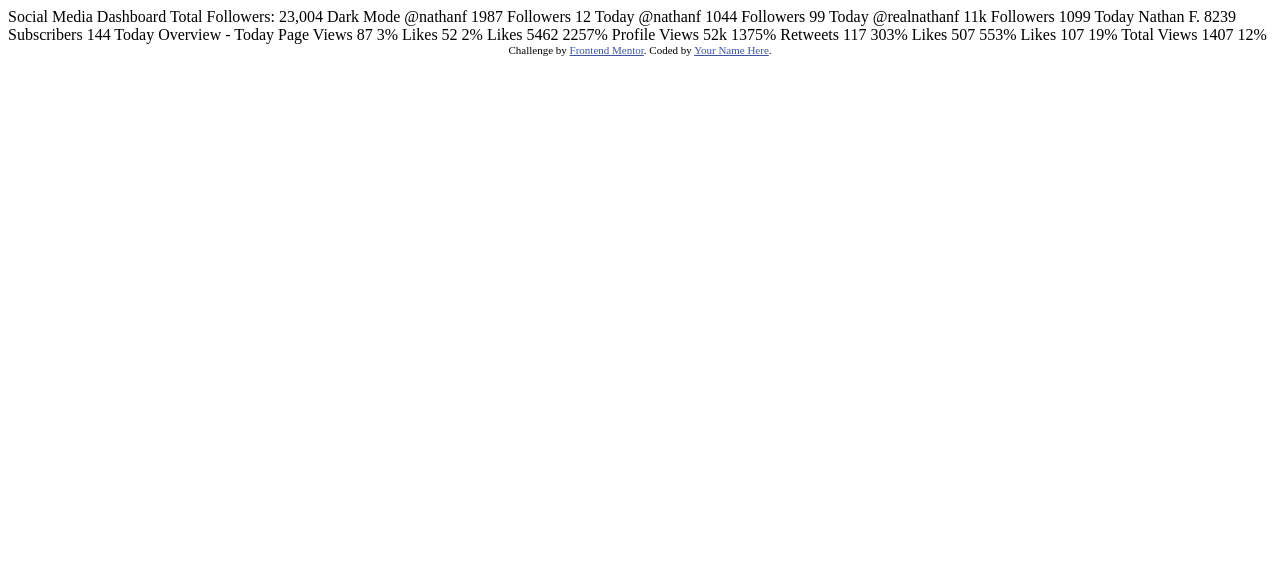
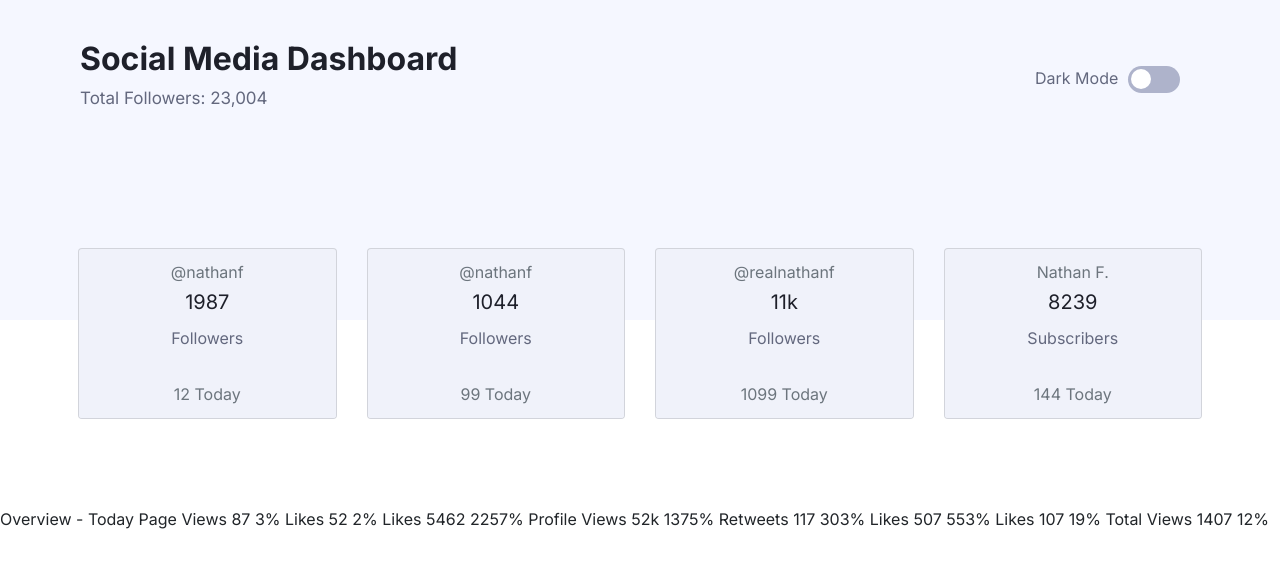
Before and after one commit to DevMushref/social-media-dashboard, a plain HTML site: page index.html in a window 1280 px wide. Drawn offline with nearby package versions, Linux system fonts and the light colour scheme.

Commit message:
Middle stages of the project

```diff
--- a/index.html
+++ b/index.html
@@ -1,48 +1,82 @@
 <!DOCTYPE html>
-<html lang="en">
+<html lang="en" data-theme="light">
 <head>
   <meta charset="UTF-8">
   <meta name="viewport" content="width=device-width, initial-scale=1.0"> <!-- displays site properly based on user's device -->
+  <link rel="icon" type="image/png" sizes="32x32" href="./images/favicon-32x32.png">
+  <title>Frontend Mentor | Social Media Dashboard</title>
+  <link rel="stylesheet" type="text/css" href="https://stackpath.bootstrapcdn.com/bootstrap/4.4.1/css/bootstrap.min.css" />
+  <link rel="stylesheet" type="text/css" href="sass/css/main.css"/>
 
-  <link rel="icon" type="image/png" sizes="32x32" href="./images/favicon-32x32.png">
-
-  <title>Frontend Mentor | Social Media Dashboard</title>
-
-  <!-- Feel free to remove these styles or customise in your own stylesheet 👍 -->
-  <style>
-    .attribution { font-size: 11px; text-align: center; }
-    .attribution a { color: hsl(228, 45%, 44%); }
-  </style>
 </head>
 <body>
+  <header class="header">
+    <div class="container">
+      <div class="row">
+        <div id="title" class="col-10">
+          <h2>
+            <strong> Social Media Dashboard </strong>
+          </h2>
+          <p>Total Followers: 23,004</p>
+        </div>
+        <div id="toggler" class="col-2">
+          <span id="label">
+            <span id="light-dark">Dark</span> Mode
+          </span>
+          <input type="checkbox" id="switch" name="theme" />
+          <label for="switch">Toggle</label>
+        </div>
+      </div>
+    </div>
+  </header>
 
-  Social Media Dashboard
-  Total Followers: 23,004
+  <div class="fixed-cards container p-2">
+    <div class="card-deck text-center">
+      <div class="card">
+        <div class="card-body">
+          <h6 class="card-subtitle mb-2 text-muted"> @nathanf </h6>
+          <h5 class="card-title"> 1987 </h5>
+          <p class="card-text"> Followers </p>
+        </div>
+        <div class="card-footer text-muted">
+          12 Today
+        </div>
+      </div>
 
-  Dark Mode
+      <div class="card">
+        <div class="card-body">
+          <h6 class="card-subtitle mb-2 text-muted"> @nathanf </h6>
+          <h5 class="card-title"> 1044 </h5>
+          <p class="card-text"> Followers </p>
+        </div>
+        <div class="card-footer text-muted">
+          99 Today
+        </div>
+      </div>
 
+      <div class="card">
+        <div class="card-body">
+          <h6 class="card-subtitle mb-2 text-muted"> @realnathanf </h6>
+          <h5 class="card-title"> 11k </h5>
+          <p class="card-text"> Followers </p>
+        </div>
+        <div class="card-footer text-muted">
+          1099 Today
+        </div>
+      </div>
 
-
-  @nathanf
-  1987
-  Followers
-  12 Today
-
-  @nathanf
-  1044
-  Followers
-  99 Today
-
-  @realnathanf
-  11k
-  Followers
-  1099 Today
-
-  Nathan F.
-  8239
-  Subscribers
-  144 Today
-
+      <div class="card">
+        <div class="card-body">
+          <h6 class="card-subtitle mb-2 text-muted"> Nathan F. </h6>
+          <h5 class="card-title"> 8239 </h5>
+          <p class="card-text"> Subscribers </p>
+        </div>
+        <div class="card-footer text-muted">
+          144 Today
+        </div>
+      </div>
+    </div>
+  </div>
 
 
   Overview - Today
@@ -79,9 +113,30 @@
   1407
   12%
 
-  <div class="attribution">
-    Challenge by <a href="https://www.frontendmentor.io?ref=challenge" target="_blank">Frontend Mentor</a>.
-    Coded by <a href="#">Your Name Here</a>.
-  </div>
+<script src="https://code.jquery.com/jquery-3.5.0.min.js" integrity="sha256-xNzN2a4ltkB44Mc/Jz3pT4iU1cmeR0FkXs4pru/JxaQ=" crossorigin="anonymous"></script>
+<script src="https://stackpath.bootstrapcdn.com/bootstrap/4.4.1/js/bootstrap.min.js"></script>
+<script src="https://stackpath.bootstrapcdn.com/bootstrap/4.4.1/js/bootstrap.bundle.min.js"></script>
+<script type="text/javascript">
+  var checkbox = document.querySelector('input[name=theme]');
+
+  let trans = () => {
+      document.documentElement.classList.add('transition');
+      window.setTimeout(() => {
+        document.documentElement.classList.remove('transition');
+      }, 1000);
+    }
+
+  checkbox.addEventListener('change', function() {
+    if(this.checked) {
+      trans();
+      document.documentElement.setAttribute('data-theme', 'dark');
+      document.getElementById('light-dark').innerHTML="Light";
+    } else {
+      trans();
+      document.documentElement.setAttribute('data-theme', 'light');
+      document.getElementById('light-dark').innerHTML="Dark";
+    }
+  });
+</script>
 </body>
 </html>
--- /dev/null
+++ b/sass/_toggler.scss
@@ -0,0 +1,43 @@
+@import './global/toggle';
+
+input[type=checkbox]{
+	height: 0;
+	width: 0;
+	visibility: hidden;
+}
+
+label {
+	cursor: pointer;
+	text-indent: -9999px;
+	width: 52px;
+	height: 27px;
+	background: hsl(230, 22%, 74%); // Light theme background color
+	display: block;
+	border-radius: 100px;
+	position: relative;
+}
+
+label:after {
+	content: '';
+	position: absolute;
+	top: 3px;
+	left: 3px;
+	width: 20px;
+	height: 20px;
+	background: var(--bg-color);
+	border-radius: 90px;
+	transition: 0.3s;
+}
+
+input:checked + label {
+	background: var(--toggle); // Dark theme background color
+}
+
+input:checked + label:after {
+	left: calc(100% - 5px);
+	transform: translateX(-100%);
+}
+
+label:active:after {
+	width: 45px;
+}
--- /dev/null
+++ b/sass/cards.scss
@@ -0,0 +1,12 @@
+.fixed-cards {
+    position: relative;
+    top: -5em;
+}
+
+.card {
+    background: var(--card-bg);
+    .card-footer {
+        background: var(--card-bg);
+        border: none;
+    }
+}
--- /dev/null
+++ b/sass/global/_dark.scss
@@ -0,0 +1,8 @@
+// Dark mode
+html[data-theme='dark'] {
+    --bg-color: hsl(230, 17%, 14%); // BG color
+    --top-bg-pattern: hsl(232, 19%, 15%); // Top BG Pattern
+    --card-bg: hsl(228, 28%, 20%); // Card BG
+    --normal-text: hsl(228, 34%, 66%); // Text
+    --large-text: hsl(0, 0%, 100%); // Text
+}
--- /dev/null
+++ b/sass/global/_font.scss
@@ -0,0 +1 @@
+@import url('https://fonts.googleapis.com/css2?family=Inter:wght@400;700&display=swap');
--- /dev/null
+++ b/sass/global/_light.scss
@@ -0,0 +1,9 @@
+// Light mode
+html {
+    --bg-color: hsl(0, 0%, 100%); // BG color
+    --top-bg-pattern: hsl(225, 100%, 98%); // Top BG Pattern
+    --card-bg: hsl(227, 47%, 96%); // Card BG
+    --normal-text: hsl(228, 12%, 44%); // Text
+    --large-text: hsl(230, 17%, 14%); // Text
+    --toggle: hsl(230, 22%, 74%); // Switcher
+}
--- /dev/null
+++ b/sass/global/_toggle.scss
@@ -0,0 +1,8 @@
+// Light & Dark mode toggler
+
+html {
+    --toggle: hsl(230, 22%, 74%);
+}
+html[data-theme='dark'] {
+    --toggle: linear-gradient(to right, hsl(210, 78%, 56%), hsl(146, 68%, 55%));
+}
--- /dev/null
+++ b/sass/header.scss
@@ -0,0 +1,20 @@
+.header {
+    height: 40vh;
+    padding-top: 30px;
+    background: var(--top-bg-pattern);
+        #title {
+            padding: 10px;
+            p {
+                font-weight: 400;
+                font-size: 17px;
+            }
+        }
+
+        #toggler {
+            display: flex;
+            margin: auto;
+            #label {
+                padding-right: 10px;
+            }
+        }
+}
--- /dev/null
+++ b/sass/main.scss
@@ -0,0 +1,43 @@
+// Theming
+@import './global/light';
+@import './global/dark';
+@import './global/font';
+
+// Primary colors:
+
+$lime-green: hsl(163, 72%, 41%);
+$bright-red: hsl(356, 69%, 56%);
+
+$facebook: hsl(195, 100%, 50%);
+$twitter: hsl(203, 89%, 53%);
+$instagram: linear-gradient(to bottom, hsl(37, 97%, 70%), hsl(329, 70%, 58%));
+$youTube: hsl(348, 97%, 39%);
+
+// This is the "transiion" that was created in the Javascript code in index.html file.
+html.transition,
+html.transition *,
+html.transition *:before,
+html.transition *:after {
+    transition: all 750ms !important;
+    transition-delay: 0 !important;
+}
+
+body {
+    background-color: var(--bg-color);
+    font-family: 'Inter', sans-serif;
+}
+
+h1, h2, h3, h4, h5, h6 {
+    color: var(--large-text);
+    font-family: inherit;
+}
+
+p, span {
+    color: var(--normal-text);
+    font-family: inherit;
+}
+
+// Other styles - Elements
+@import 'header';   // Header
+@import 'toggler';  // Dark mode toggler
+@import 'cards';    // Top cards
```
Also changed, not shown: sass/_responsive.scss (added, +49 -0 lines), sass/css/main.css (added), 1 other file.
